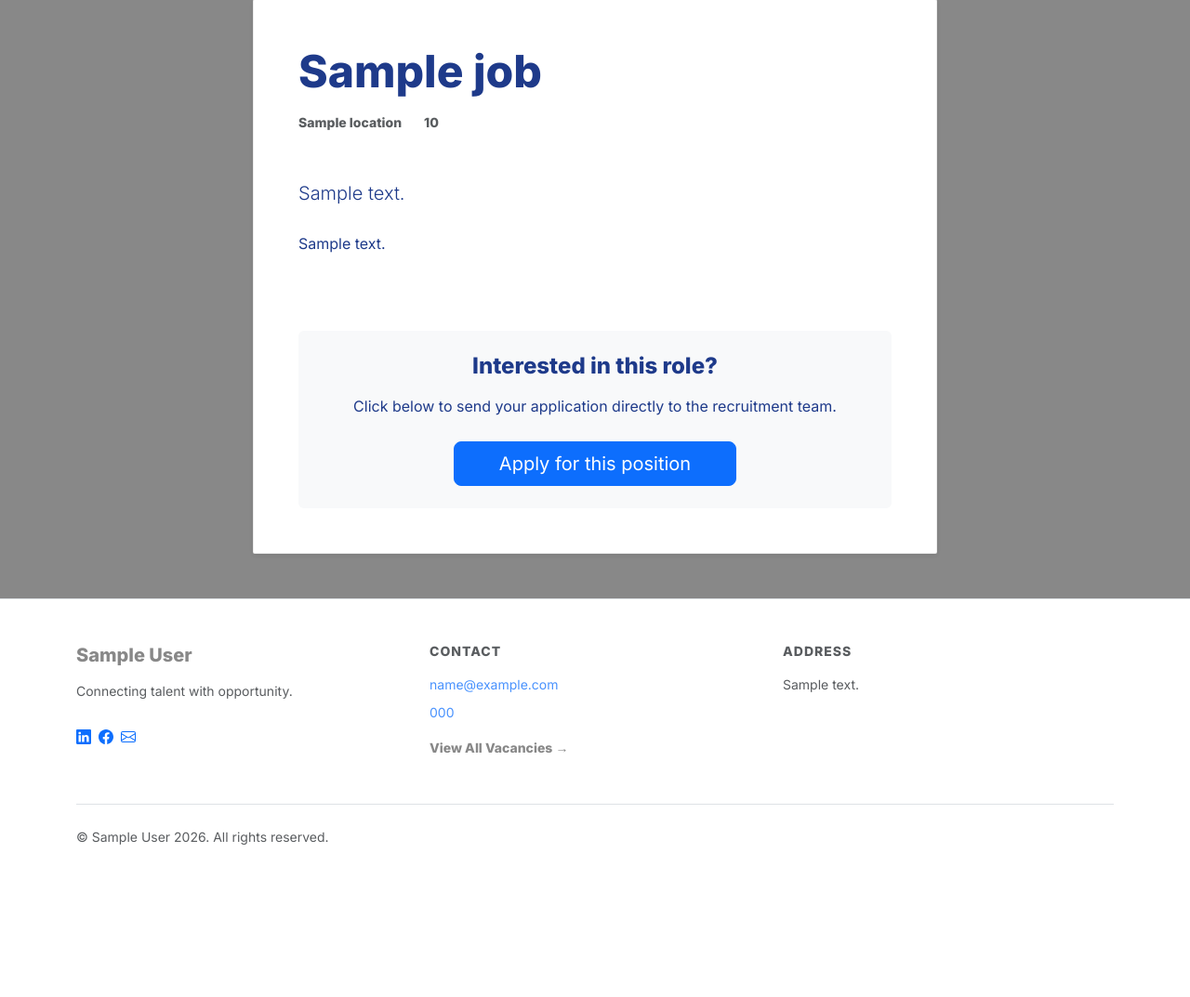
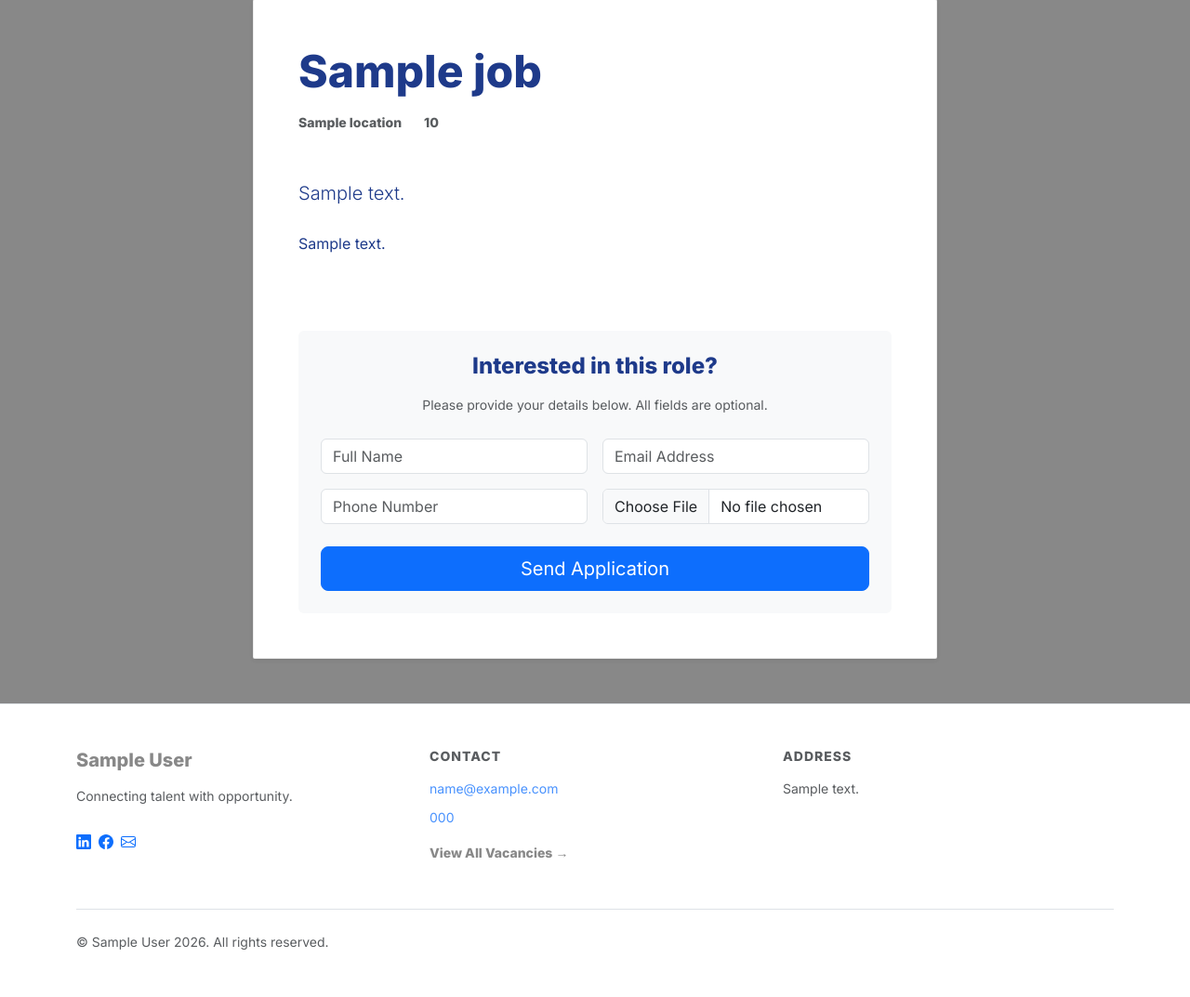
Before and after one commit to christinalicence/recruitment_saas, a Django app: template cms/templates/cms/public_job_detail.html in a window 1280 px wide. Shown: the part 198-1271 px from the top of the page at 93% size. Before the commit the page ends 1107 px from the top, so only its background shows below. Run offline with Django 5.2, Linux system fonts and the light colour scheme; the template is opened without the code that fills it: most values are stand-ins (such as "Sample title", 1, 10 or a date in 2020); grey boxes marked "Sample" are stand-in pictures.

Commit message:
set up job application logic

```diff
--- a/cms/templates/cms/payment_success.html
+++ b/cms/templates/cms/payment_success.html
@@ -13,7 +13,7 @@
                 <hr class="my-4 border-stroke">
 
                 <div class="d-flex justify-content-center">
-                    <a href="{% url 'cms:dashboard' %}" class="btn btn-primary btn-executive px-5 py-2">Enter Dashboard</a>
+                    <a href="{% url 'cms:dashboard' %}" class="btn btn-primary btn-executive px-5 py-2">Dashboard</a>
                 </div>
             </div>
         </div>
--- a/cms/templates/cms/public_job_detail.html
+++ b/cms/templates/cms/public_job_detail.html
@@ -29,20 +29,36 @@
                         </div>
                     </div>
 
-                    <div class="apply-container p-4 rounded bg-light text-center">
-                        <h4 class="fw-bold mb-3">Interested in this role?</h4>
-                        <p class="mb-4">Click below to send your application directly to the recruitment team.</p>
+                    <div class="apply-container p-4 rounded bg-light mt-5">
+                            <h4 class="fw-bold mb-3 text-center">Interested in this role?</h4>
+                            <p class="mb-4 text-center text-muted small">Please provide your details below. All fields are optional.</p>
 
-                        <form method="POST" action="{% url 'cms:apply_to_job' job.pk %}">
-                            {% csrf_token %}
-                            <button type="submit" class="btn btn-primary btn-lg px-5">
-                                Apply for this position
-                            </button>
-                        </form>
+                            <form method="POST" action="{% url 'cms:apply_to_job' job.pk %}" enctype="multipart/form-data">
+                                {% csrf_token %}
+                                <div class="row g-3">
+                                    <div class="col-md-6">
+                                        <input type="text" name="full_name" class="form-control" placeholder="Full Name">
+                                    </div>
+                                    <div class="col-md-6">
+                                        <input type="email" name="email" class="form-control" placeholder="Email Address">
+                                    </div>
+                                    <div class="col-md-6">
+                                        <input type="text" name="phone" class="form-control" placeholder="Phone Number">
+                                    </div>
+                                    <div class="col-md-6">
+                                        <input type="file" name="cv" class="form-control">
+                                    </div>
+                                    <div class="col-12 mt-4">
+                                        <button type="submit" class="btn btn-primary btn-lg w-100">
+                                            Send Application
+                                        </button>
+                                    </div>
+                                </div>
+                            </form>
+                        </div>
                     </div>
                 </div>
             </div>
         </div>
     </div>
-</div>
 {% endblock %}
```
Also changed, not shown: cms/forms.py (+10 -1 lines), cms/templates/cms/dashboard.html (+23 -19 lines), cms/views.py (+54 -18 lines).
